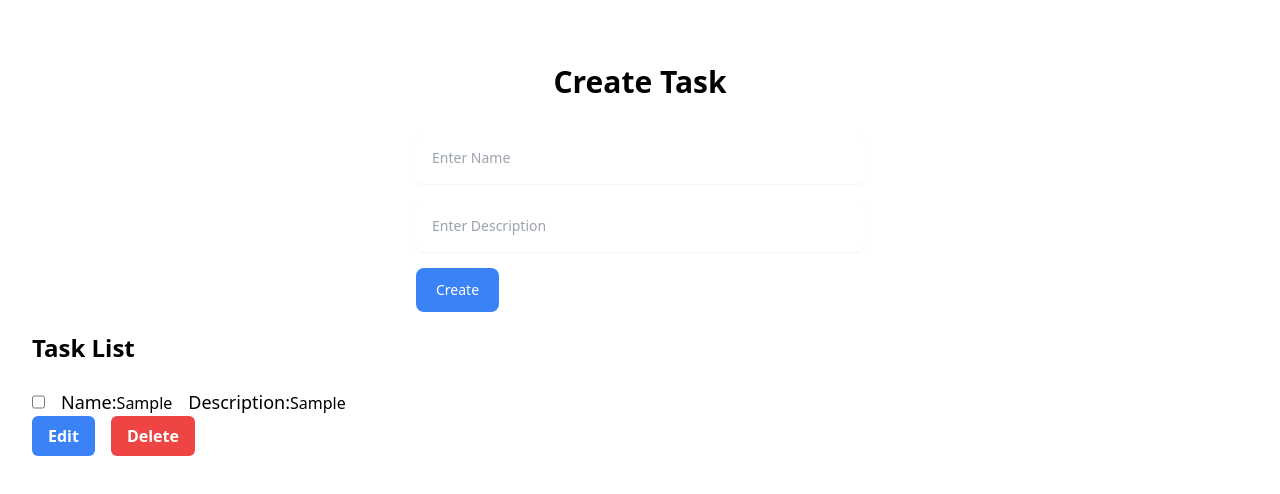
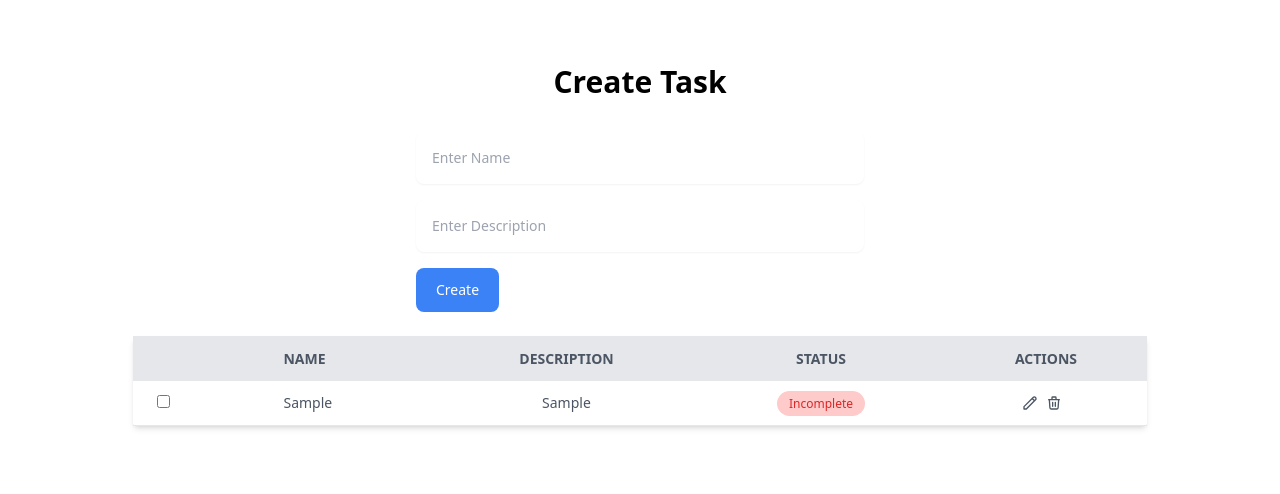
Before and after one commit to dipeshingle/next-crud-app, a Next.js app: page / in a window 1280 px wide. Both pictures are taken after typing "Sample", "Sample" into the empty fields and a click on the button "Create". Shown: the top 494 px of the page. Built offline with nearby package versions, Linux system fonts and the light colour scheme.

Commit message:
ui change

```diff
--- a/components/Form.tsx
+++ b/components/Form.tsx
@@ -1,4 +1,5 @@
 import React, { useState } from "react";
+import List from "./TaskList";
 import TaskList from "./TaskList";
 
 interface Task {
--- a/components/TaskList.tsx
+++ b/components/TaskList.tsx
@@ -2,6 +2,7 @@ interface Task {
   id: number;
   name: string;
   description: string;
+  completed: boolean;
 }
 
 interface TaskListProps {
@@ -10,7 +11,6 @@ interface TaskListProps {
   onTaskEdit: (index: number) => void;
   onTaskCheck: (index: number) => void;
 }
-
 const TaskList = ({
   tasks,
   onTaskDelete,
@@ -18,38 +18,102 @@ const TaskList = ({
   onTaskCheck,
 }: TaskListProps) => {
   return (
-    <div className="mt-5">
-      <h1 className="font-semibold text-2xl ">Task List</h1>
-      <div className="">
+    <div className="overflow-x-auto">
+      <div className="min-w-screen   flex items-center justify-center  font-sans overflow-hidden">
+        <div className="w-full lg:w-5/6">
+          <div className="bg-white shadow-md rounded my-6">
+            {tasks.length > 0 && (
+              <table className="min-w-max w-full table-auto">
+                <thead>
+                  <tr className="bg-gray-200 text-gray-600 uppercase text-sm leading-normal">
+                    <th className="py-3 px-6 text-left"></th>
+                    <th className="py-3 px-6 text-left">Name</th>
+                    <th className="py-3 px-6 text-center">Description</th>
+                    <th className="py-3 px-6 text-center">Status</th>
+                    <th className="py-3 px-6 text-center">Actions</th>
+                  </tr>
+                </thead>
+                <tbody className="text-gray-600 text-sm font-light">
                   {tasks.map((task: Task, index: number) => (
-          <div key={index} className="mt-6">
-            <div className="flex gap-4">
-              <input type="checkbox" onChange={() => onTaskCheck(task.id)} />
-              <p>
-                <span className="text-lg font-medium">Name:</span>
-                {task.name}
-              </p>
-              <p>
-                <span className="text-lg font-medium">Description:</span>
-                {task.description}
-              </p>
+                    <tr className="border-b border-gray-200 hover:bg-gray-100">
+                      <td className="py-3 px-6 text-left whitespace-nowrap">
+                        <div className="flex items-center">
+                          <div className="mr-2">
+                            <input
+                              type="checkbox"
+                              onChange={() => onTaskCheck(task.id)}
+                            />
                           </div>
-            <div className="flex flex-row gap-4">
-              <button
-                className="bg-blue-500 hover:bg-blue-700 text-white font-bold py-2 px-4 rounded-md"
+                        </div>
+                      </td>
+                      <td className="py-3 px-6 text-left">
+                        <div className="flex items-center">
+                          <p>{task.name}</p>
+                        </div>
+                      </td>
+                      <td className="py-3 px-6 text-center">
+                        <div className="flex items-center justify-center">
+                          <p>{task.description}</p>
+                        </div>
+                      </td>
+                      <td className="py-3 px-6 text-center">
+                        {task.completed ? (
+                          <span className="bg-purple-200 text-purple-600 py-1 px-3 rounded-full text-xs">
+                            Completed
+                          </span>
+                        ) : (
+                          <span className="bg-red-200 text-red-600 py-1 px-3 rounded-full text-xs">
+                            Incomplete
+                          </span>
+                        )}
+                      </td>
+                      <td className="py-3 px-6 text-center">
+                        <div className="flex item-center justify-center">
+                          <div
+                            className="w-4 mr-2 transform hover:text-purple-500 hover:scale-110"
                             onClick={() => onTaskEdit(task.id)}
                           >
-                Edit
-              </button>
-              <button
-                className="bg-red-500 hover:bg-red-700 text-white font-bold py-2 px-4 rounded-md"
+                            <svg
+                              xmlns="http://www.w3.org/2000/svg"
+                              fill="none"
+                              viewBox="0 0 24 24"
+                              stroke="currentColor"
+                            >
+                              <path
+                                stroke-linecap="round"
+                                stroke-linejoin="round"
+                                stroke-width="2"
+                                d="M15.232 5.232l3.536 3.536m-2.036-5.036a2.5 2.5 0 113.536 3.536L6.5 21.036H3v-3.572L16.732 3.732z"
+                              />
+                            </svg>
+                          </div>
+                          <div
+                            className="w-4 mr-2 transform hover:text-purple-500 hover:scale-110"
                             onClick={() => onTaskDelete(task.id)}
                           >
-                Delete
-              </button>
+                            <svg
+                              xmlns="http://www.w3.org/2000/svg"
+                              fill="none"
+                              viewBox="0 0 24 24"
+                              stroke="currentColor"
+                            >
+                              <path
+                                stroke-linecap="round"
+                                stroke-linejoin="round"
+                                stroke-width="2"
+                                d="M19 7l-.867 12.142A2 2 0 0116.138 21H7.862a2 2 0 01-1.995-1.858L5 7m5 4v6m4-6v6m1-10V4a1 1 0 00-1-1h-4a1 1 0 00-1 1v3M4 7h16"
+                              />
+                            </svg>
                           </div>
                         </div>
+                      </td>
+                    </tr>
                   ))}
+                </tbody>
+              </table>
+            )}
+          </div>
+        </div>
       </div>
     </div>
   );
```
Also changed, not shown: components/TaskLists.tsx (added, +58 -0 lines), pages/index.tsx (+7 -5 lines). Lines whose indentation alone changed are shown as unchanged.
